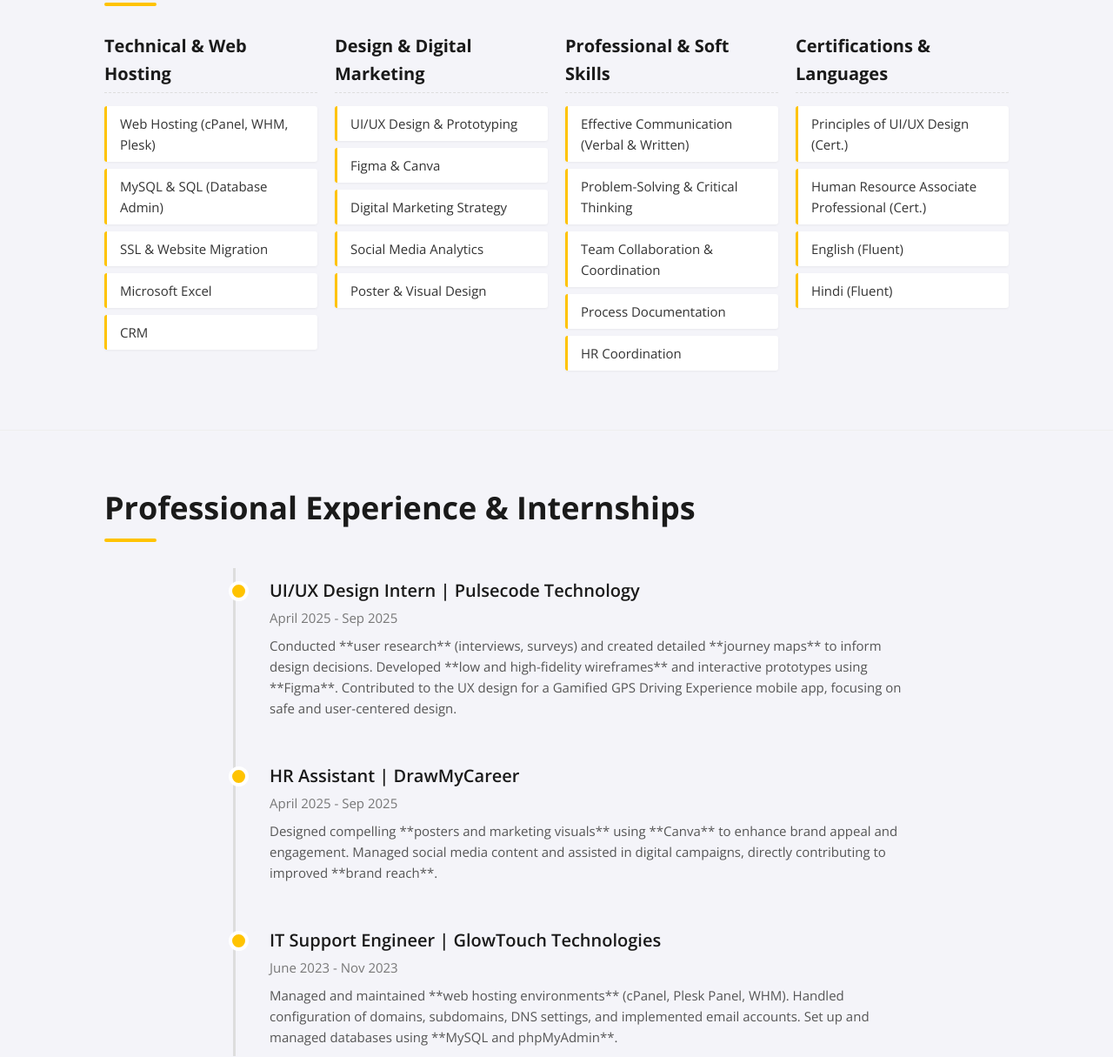
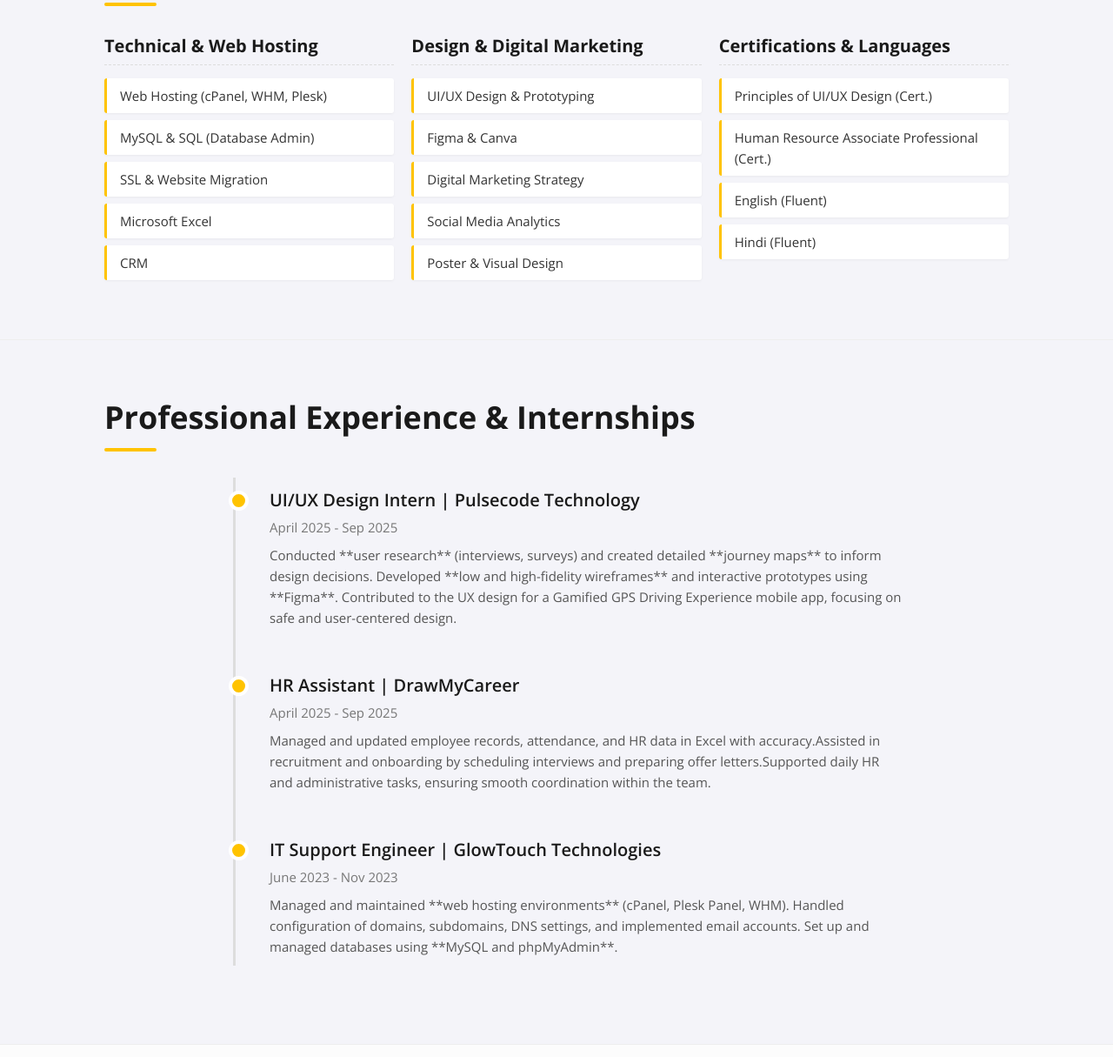
Before and after one commit to SushmithaMonthero/SushmithaMonthero-Portfolio, a plain HTML site: page index.html in a window 1280 px wide. Shown: the part 965-2180 px from the top of the page at 87% size. Drawn offline with nearby package versions, Linux system fonts and the light colour scheme.

Commit message:
Update index.html

```diff
--- a/index.html
+++ b/index.html
@@ -529,16 +529,7 @@ MCA graduate with 1+ years of diverse experience as an HR Assistant, complemente
                     <li>Poster & Visual Design</li>
                 </ul>
             </div>
-            <div class="skill-group">
-                <h3>Professional & Soft Skills</h3>
-                <ul>
-                    <li>Effective Communication (Verbal & Written)</li>
-                    <li>Problem-Solving & Critical Thinking</li>
-                    <li>Team Collaboration & Coordination</li>
-                    <li>Process Documentation</li>
-                    <li>HR Coordination</li>
-                </ul>
-            </div>
+
             <div class="skill-group">
                 <h3>Certifications & Languages</h3>
                 <ul>
@@ -566,7 +557,9 @@ MCA graduate with 1+ years of diverse experience as an HR Assistant, complemente
             <div class="timeline-item">
                 <h3>HR Assistant | DrawMyCareer</h3>
                 <h4>April 2025 - Sep 2025</h4>
-                <p>Designed compelling **posters and marketing visuals** using **Canva** to enhance brand appeal and engagement. Managed social media content and assisted in digital campaigns, directly contributing to improved **brand reach**.</p>
+                <p>
+Managed and updated employee records, attendance, and HR data in Excel with accuracy.Assisted in recruitment and onboarding by scheduling interviews and preparing offer letters.Supported daily HR and administrative tasks, ensuring smooth coordination within the team.
+                </p>
             </div>
 
             <div class="timeline-item">
```
